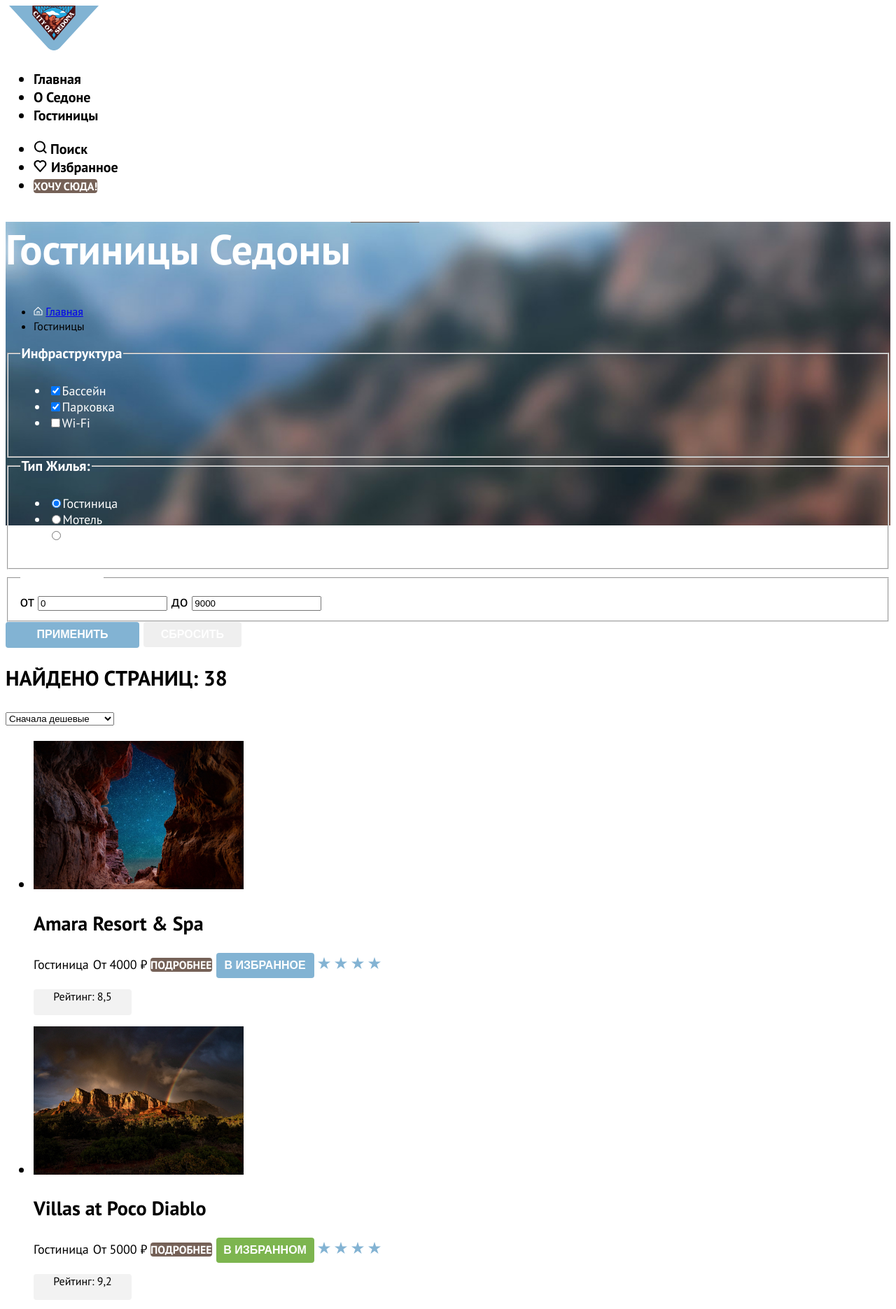
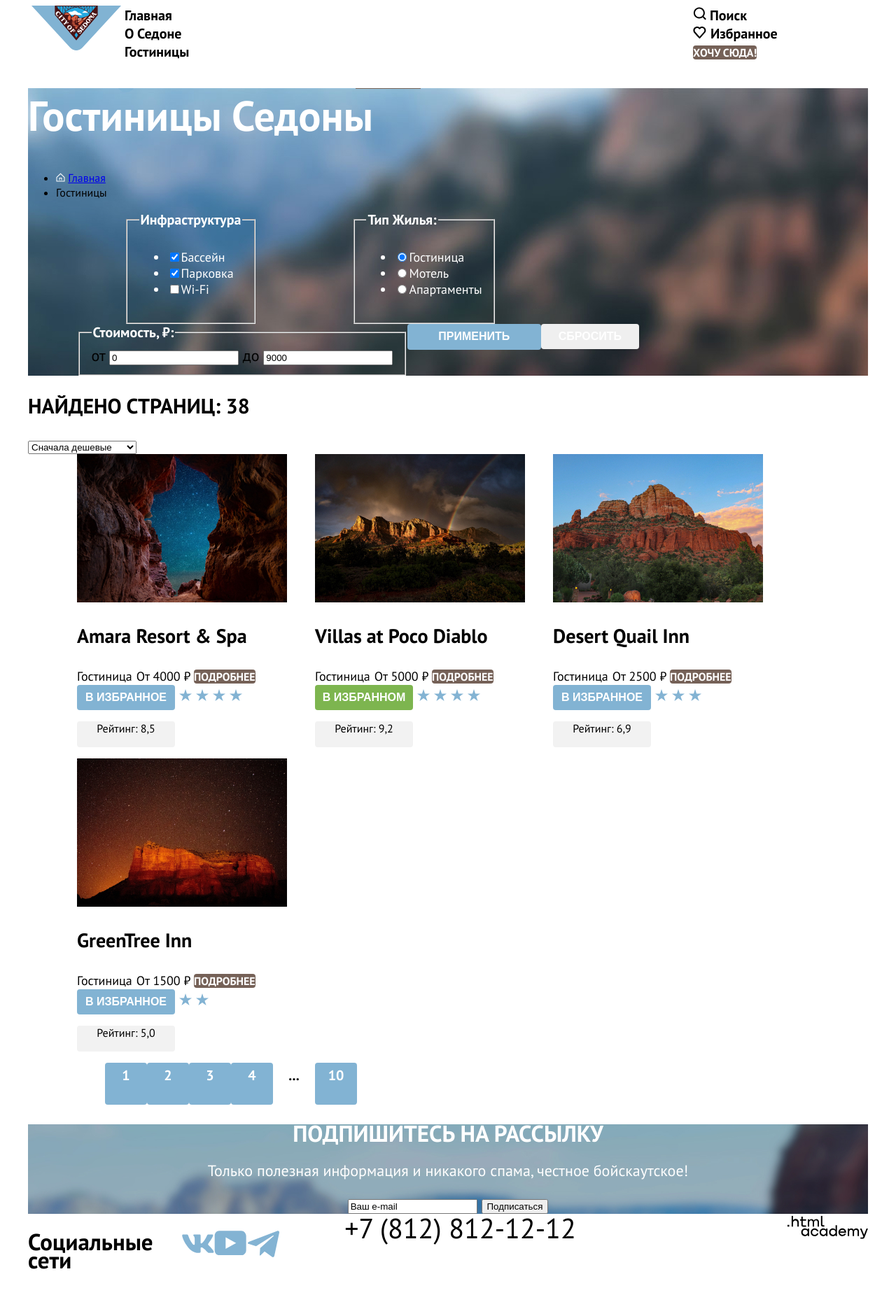
Before and after one commit to htmlacademy-htmlcss/2421731-sedona-38, a plain HTML site: page catalog.html in a window 1280 px wide. Shown: the top 1871 px of the page at 70% size. After the commit the page ends 1842 px from the top, so only its background shows below. Drawn offline with Linux system fonts and the light colour scheme.

Commit message:
сетка страниц на флексах

```diff
--- a/catalog.html
+++ b/catalog.html
@@ -7,6 +7,7 @@
     <link rel="stylesheet" href="styles/style.css">
   </head>
   <body>
+    <div class="container">
     <header class="page-header">
       <nav class="navigation">
         <a class="navigation-logo" href="index.html">
@@ -44,7 +45,8 @@
     </header>
 
 
-    <main class="main-inner">
+    <main class="main-container main-inner">
+      <div class="page-footer-container">
       <div class="background-image">
       <header class="header-inner">
         <h1 class="header-title">Гостиницы Седоны</h1>
@@ -112,12 +114,13 @@
         </fieldset>
         <button class="button button-accept" type="submit">Применить</button>
         <button class="button button-reset" type="reset">Сбросить</button>
-      </div>
-      </form>
+        </div>
+        </form>
 
 
 
-      <section class="found">
+      <section class="catalog">
+        <div class="found">
         <h2 class="found-title">Найдено страниц: 38</h2>
         <select class="select-control" aria-label="сортировка">
           <option value="cheap">Сначала дешевые</option>
@@ -133,6 +136,7 @@
         <a class="button" href="#">
           <span class="visually-hidden">Показать списком</span>
         </a>
+      </div>
 
         <ul class="catalog-list">
           <li class="catalog-item">
@@ -216,11 +220,13 @@
           <button class="subscription-button" type="submit">Подписаться</button>
         </form>
       </section>
+    </div>
     </main>
 
-    <footer>
-      <h2 class="visually-hidden">Социальные сети</h2>
-      <ul class="social-list">
+    <footer class="page-footer">
+      <div class="footer-social">
+        <h2 class="visually-hidden">Социальные сети</h2>
+      <ul class="social-list footer-social">
         <li class="social-item">
           <a class="icon" href="https://htmlacademy.ru/">
             <img class="icon-image" src="images/logo-vk.svg" width="47" height="40" alt="vkontakte">
@@ -237,10 +243,16 @@
           </a>
         </li>
       </ul>
+    </div>
+      <div class="footer-phone">
       <a class="phone" href="tel:+78128121212">+7 (812) 812-12-12</a>
+    </div>
+    <div class="footer-logo">
       <a class="htmlacademy-link" href="https://htmlacademy.ru">
         <img src="images/logo-htmlacademy.svg" width="115" height="39" alt="Логотип академии" />
       </a>
+    </div>
     </footer>
+  </div>
   </body>
 </html>
--- a/styles/style.css
+++ b/styles/style.css
@@ -16,17 +16,34 @@
   font-display: swap;
 }
 
+html{
+  height: 100%;
+  }
+
 body {
   background-color: #ffffff;
   color: #000000;
   font-family: "PT Sans";
   font-size: 22px;
   line-height: 26px;
+  display: flex;
+  flex-direction: column;
+  min-height: 100%;
+}
+
+.container{
+  width: 1200px;
+  margin: 0 auto;
 }
 
 .page-header {
   background: #ffffff;
   color: #000000;
+}
+
+.navigation{
+  display: flex;
+  margin: 0 auto;
 }
 
 .navigation-link {
@@ -38,6 +55,18 @@ body {
   text-decoration: none;
 }
 
+.navigation-list{
+  margin: 0;
+  padding: 0;
+  list-style: none;
+  width: 339px;
+}
+
+.navigation-user{
+  max-width: 250px;
+  margin-left: auto;
+}
+
 .hero {
   text-align: center;
   background-image: url("../images/hero.jpg");
@@ -45,9 +74,22 @@ body {
   background-repeat: no-repeat;
 }
 
+.logo{
+  display: block;
+  margin: 0 auto;
+}
+
 .main-page {
   background-color: #ffffff;
+}
 
+.main-container{
+  flex-grow: 1;
+}
+
+.page-footer-container{
+  width: 1200px;
+  margin: 0 auto;
 }
 
 .pluses {
@@ -79,10 +121,18 @@ body {
   text-decoration: none;
 }
 
+
 .advantages-item {
   background-color: #83b3d3;
   text-align: center;
   color: #000000;
+  width: 400px;
+  height: 385px;
+  text-align: center;
+}
+
+.advantages-image{
+  vertical-align: middle;
 }
 
 .advantages-title {
@@ -96,6 +146,15 @@ body {
   line-height: 21px;
   font-weight: 400;
 }
+
+.advantages-list{
+  margin: 0;
+  padding: 0;
+  display: flex;
+  flex-wrap: wrap;
+  list-style: none;
+}
+
 
 .services{
   text-align: center;
@@ -118,6 +177,8 @@ body {
 
 .advantages-white{
   color: #ffffff;
+  display: flex;
+  width: 100%;
 }
 
 .services-description {
@@ -125,6 +186,20 @@ body {
   line-height: 21px;
   font-weight: 400;
 }
+
+.services-list{
+  margin: 0;
+  padding: 0;
+  list-style: none;
+  display: flex;
+  justify-content: space-between;
+}
+
+.services-item{
+width: 400px;
+height: 385px;
+}
+
 
 .subscription {
   text-align: center;
@@ -142,6 +217,20 @@ body {
   text-decoration: none;
   color: #000000;
 }
+
+ .page-footer{
+  margin: 0;
+  padding: 0;
+  display: flex;
+  justify-content: space-between;
+ }
+
+ .footer-social{
+  width: 150px;
+  display: flex;
+  list-style: none;
+ }
+
 
 /*        CATALOG              */
 
@@ -163,6 +252,26 @@ body {
   line-height: 21px;
   color: #000000; /* white */
 }
+
+.catalog-list{
+  padding: 0;
+  display: flex;
+  flex-wrap: wrap;
+  margin: 0 70px;
+}
+
+.catalog-filter{
+  display: flex;
+  flex-wrap: wrap;
+  margin: 0 70px;
+}
+
+.catalog-item{
+  margin: 0;
+  padding: 0;
+  list-style: none;
+  width: 340px;
+  }
 
 .catalog-filter-title {
   font-size: 20px;
@@ -233,11 +342,19 @@ body {
 }
 
 .button-reset{
-background-color: none;
+  background-color: none;
 }
 
 .button-selected{
   background-color: #7DB54F;
+
+}
+
+.search-button{
+  width: 376px;
+  height: 52px;
+  background-color: #756157;
+  border-radius: 4px;
 
 }
 
@@ -269,6 +386,14 @@ background-color: none;
   text-decoration: none;
 }
 
+.pagination{
+  display: flex;
+  flex-wrap: wrap;
+  margin: 0 70px;
+  list-style: none;
+
+}
+
 .pagination-item {
   font-size: 20px;
   font-weight: 700;
@@ -289,7 +414,7 @@ background-color: none;
   color: #000000;
   background-color: #F2F2F2;
 }
-.pagination-point {
+.pagination-points {
   color: #000000;
   background-color: #FFFFFF;
 }
```
Also changed, not shown: index.html (+17 -5 lines).
